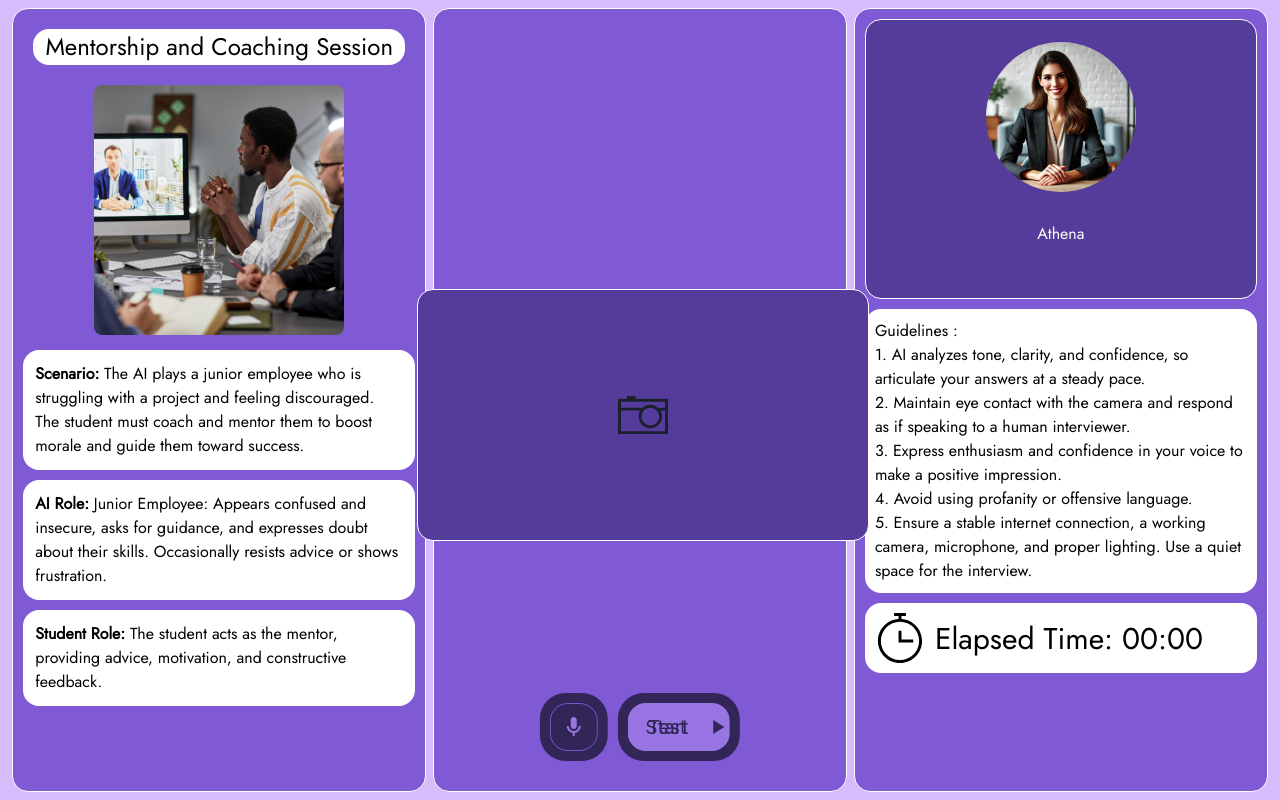
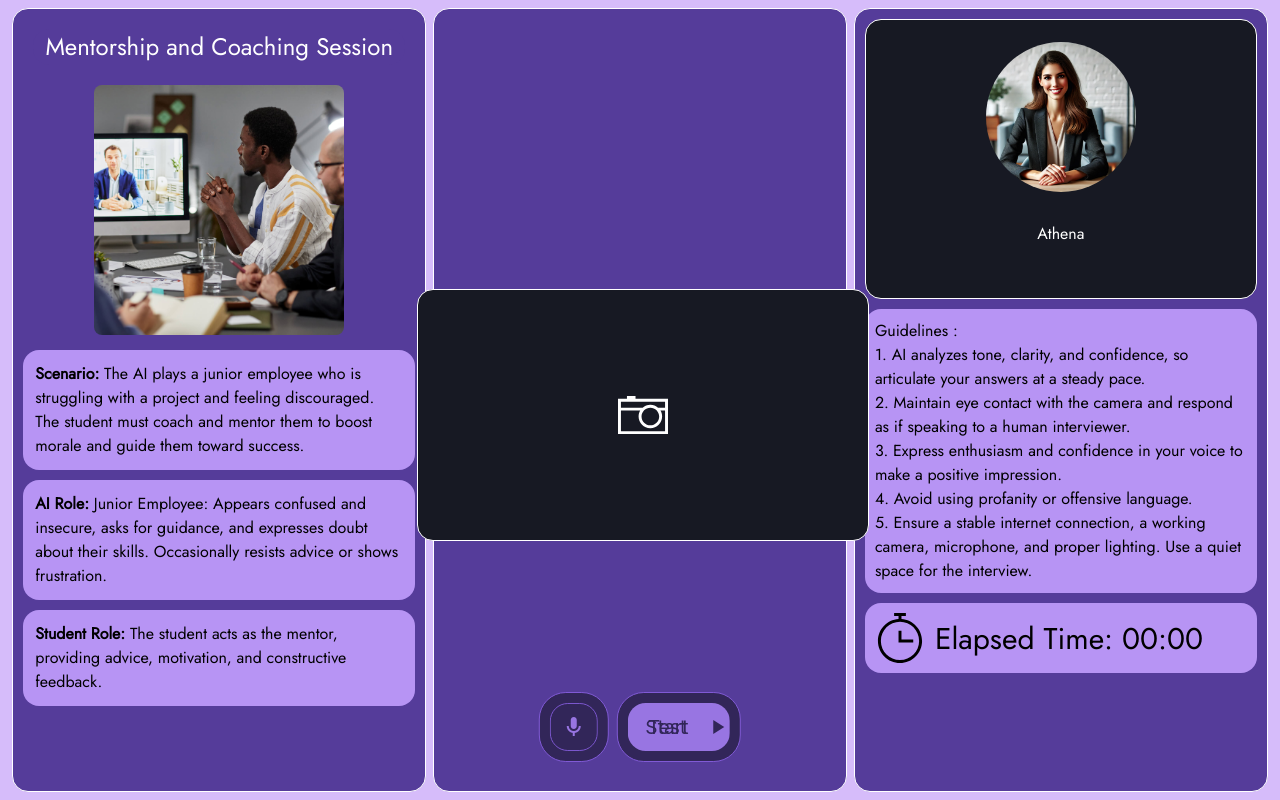
Before and after one commit to haadirakhangi/Solo-Leveling, a React (Vite) app in the folder client-side/: page /student/scenario in a window 1280 px wide. Built offline with nearby package versions, Linux system fonts and the light colour scheme; no server answers.

Commit message:
scenario based changes in  ui

```diff
--- a/client-side/src/pages/MultimodalLive.tsx
+++ b/client-side/src/pages/MultimodalLive.tsx
@@ -217,8 +217,8 @@ const MultimodalLive = () => {
                         <div className="main-app-area" style={{ "fontFamily": "Jost" }}>
                             <Altair />
                             <Flex>
-                                <Box as="section" color="white" backgroundColor="purple.500" height="98vh" borderRadius="2xl" border="1px" style={{ "fontFamily": "Jost" }} width="32.33vw">
-                                    <Box as="section" color="black" backgroundColor="white" margin="20px" borderRadius="2xl" textAlign="center" fontSize="2xl">
+                                <Box as="section" color="white" backgroundColor="purple.700" height="98vh" borderRadius="2xl" border="1px" style={{ "fontFamily": "Jost" }} width="32.33vw">
+                                    <Box as="section" color="white" backgroundColor="purple.700" margin="20px" borderRadius="2xl" textAlign="center" fontSize="2xl">
                                         <h2 >{selectedScenario.title}</h2>
                                     </Box>
                                     <Box as="section" marginBottom="15px" textAlign="center">
@@ -231,17 +231,17 @@ const MultimodalLive = () => {
                                             mx="auto"
                                         />
                                     </Box>
-                                    <Box as="section" color="black" backgroundColor="white" padding="12px" borderRadius="2xl" margin="10px">
+                                    <Box as="section" color="black" backgroundColor="purple.300" padding="12px" borderRadius="2xl" margin="10px">
                                         <p color="white"><strong>Scenario:</strong> {selectedScenario.scenario}</p>
                                     </Box>
-                                    <Box as="section" color="black" backgroundColor="white" padding="12px" borderRadius="2xl" margin="10px">
+                                    <Box as="section" color="black" backgroundColor="purple.300" padding="12px" borderRadius="2xl" margin="10px">
                                         <p color="white"><strong>AI Role:</strong> {selectedScenario.ai_role}</p>
                                     </Box>
-                                    <Box as="section" color="black" backgroundColor="white" padding="12px" borderRadius="2xl" margin="10px">
+                                    <Box as="section" color="black" backgroundColor="purple.300" padding="12px" borderRadius="2xl" margin="10px">
                                         <p color="white"><strong>Student Role:</strong> {selectedScenario.student_role}</p>
                                     </Box>
                                 </Box>
-                                <Box as="section" color="white" backgroundColor="purple.500" borderRadius="2xl" height="98vh" border="1px" width="32.33vw" marginLeft="7px" marginRight="7px">
+                                <Box as="section" color="white" backgroundColor="purple.700" borderRadius="2xl" height="98vh" border="1px" width="32.33vw" marginLeft="7px" marginRight="7px">
                                     <Box margin="15px" marginLeft="50px" display="flex" alignItems="center" justifyContent="center" height="100%">
                                         {videoStream ? (
                                             <video
@@ -251,17 +251,17 @@ const MultimodalLive = () => {
                                                 playsInline
                                             />
                                         ) : (
-                                            <Box as="section" color="white" backgroundColor="purple.700" borderRadius="2xl" border="1px" margin="10px" position={"relative"} left={"-15px"}>
+                                            <Box as="section" color="white" backgroundColor="gray.900" borderRadius="2xl" border="1px" margin="10px" position={"relative"} left={"-15px"}>
                                                 <Box as="section" margin="100px 200px 100px 200px" textAlign="center" >
-                                                <TfiCamera size="50px" color="#1A202C"/>
+                                                <TfiCamera size="50px" color="white"/>
                                                 </Box>
                                             </Box>
                                         )}
                                     </Box>
                                 </Box>
 
-                                <Box as="section" color="white" backgroundColor="purple.500" height="98vh" borderRadius="2xl" border="1px" width="32.33vw">
-                                    <Box as="section" color="white" backgroundColor="purple.700" padding="10px" borderRadius="2xl" border="1px" margin="10px">
+                                <Box as="section" color="white" backgroundColor="purple.700" height="98vh" borderRadius="2xl" border="1px" width="32.33vw">
+                                    <Box as="section" color="white" backgroundColor="gray.900" padding="10px" borderRadius="2xl" border="1px" margin="10px">
                                         <Box as="section" padding="12px" textAlign="center">
                                             <Image
                                                 src={human}
@@ -274,7 +274,7 @@ const MultimodalLive = () => {
                                             <Text padding="30px" style={{ "fontFamily": "Jost" }}>Athena</Text>
                                         </Box>
                                     </Box>
-                                    <Box as="section" color="black" backgroundColor="white" padding="10px" borderRadius="2xl" margin="10px">
+                                    <Box as="section" color="black" backgroundColor="purple.300" padding="10px" borderRadius="2xl" margin="10px">
                                         <Text>Guidelines : </Text>
                                         <Text color="black">
                                             1. AI analyzes tone, clarity, and confidence, so articulate your answers at a steady pace.<br />
@@ -285,7 +285,7 @@ const MultimodalLive = () => {
                                         </Text>
                                     </Box>
 
-                                    <Box as="section" color="black" backgroundColor="white" borderRadius="2xl" margin="10px">
+                                    <Box as="section" color="black" backgroundColor="purple.300" borderRadius="2xl" margin="10px">
                                         <Flex>
                                             <Box margin="10px">
                                                 <TfiTimer size="50px"
```
